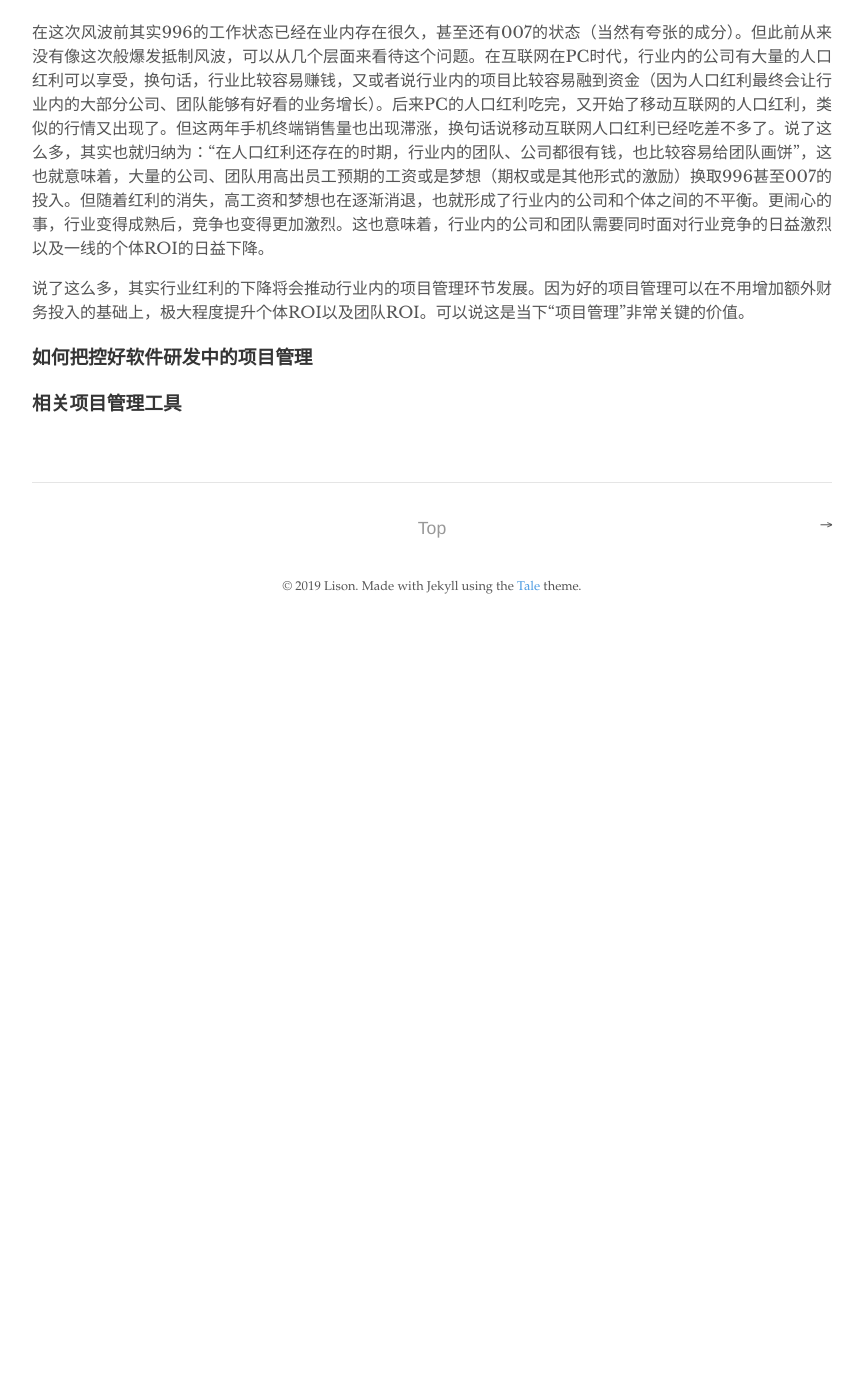
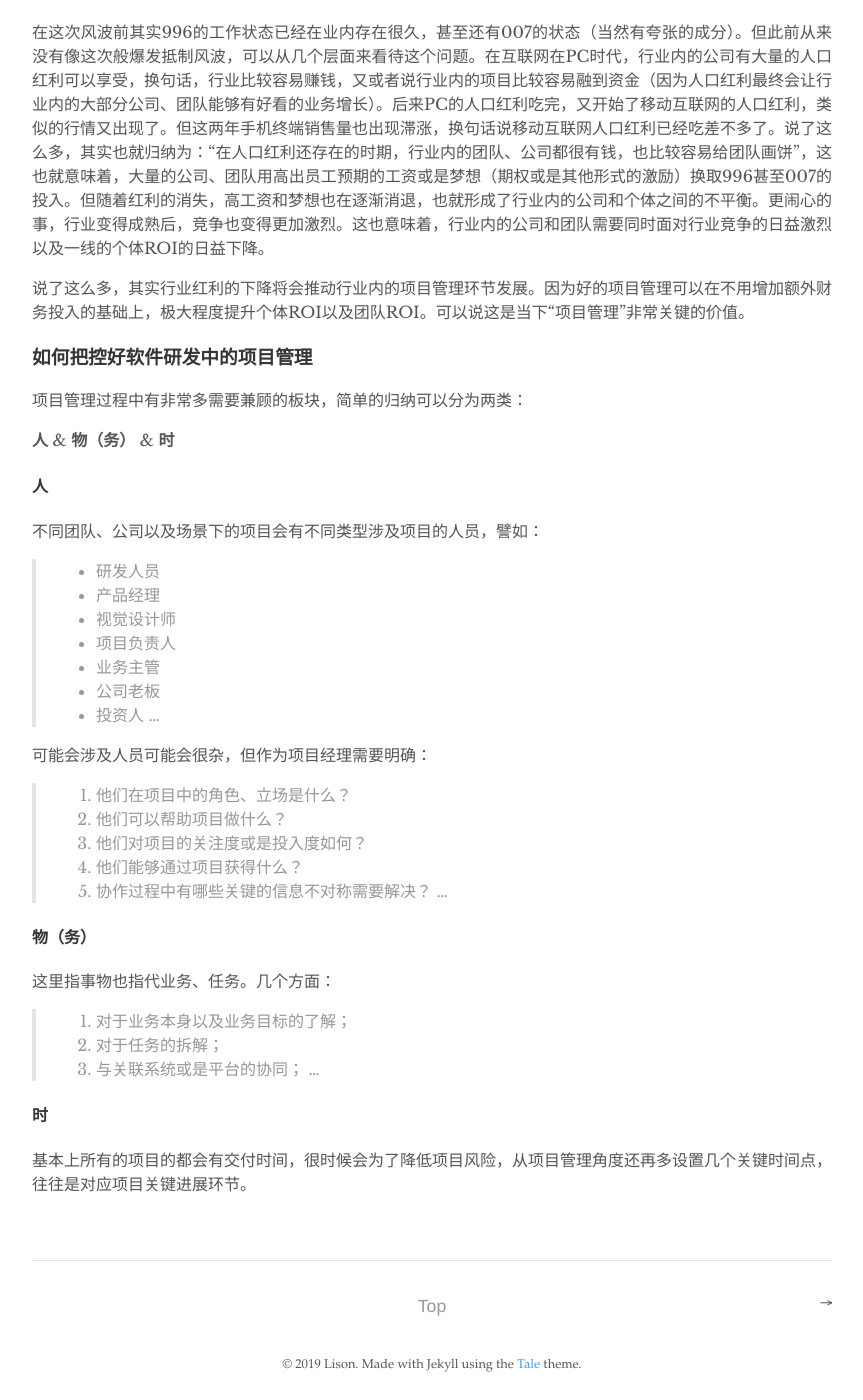
Before and after one commit to blowxian/blowxian.github.io, a Jekyll site: the page built from _posts/2019-07-11-浅谈软件研发项目管理.md, in a window 1280 px wide and 1400 px high, scrolled down 1354 px. Shown: the whole window, without its empty margins (208-1071 px from the left). Built offline with Jekyll 4.4.1, drawn with Linux system fonts in a browser that asks for light colours; before the commit the page ends 1984 px from its top, so only the background shows below that.

Commit message:
update pages

```diff
--- a/_posts/2019-07-11-浅谈软件研发项目管理.md
+++ b/_posts/2019-07-11-浅谈软件研发项目管理.md
@@ -29,6 +29,42 @@ author: Lison
 
 ### 如何把控好软件研发中的项目管理
 
+ 项目管理过程中有非常多需要兼顾的板块，简单的归纳可以分为两类：
+
+**人**  & **物（务）** & **时**
+
+#### 人
+
+不同团队、公司以及场景下的项目会有不同类型涉及项目的人员，譬如：
 
 
-### 相关项目管理工具
+>* 研发人员
+>* 产品经理
+>* 视觉设计师
+>* 项目负责人
+>* 业务主管
+>* 公司老板
+>* 投资人
+>...
+
+可能会涉及人员可能会很杂，但作为项目经理需要明确：
+
+>1. 他们在项目中的角色、立场是什么？
+>2. 他们可以帮助项目做什么？
+>3. 他们对项目的关注度或是投入度如何？
+>4. 他们能够通过项目获得什么？
+>5. 协作过程中有哪些关键的信息不对称需要解决？
+>...
+
+#### 物（务）
+
+这里指事物也指代业务、任务。几个方面：
+
+>1. 对于业务本身以及业务目标的了解；
+>2. 对于任务的拆解；
+>3. 与关联系统或是平台的协同；
+>...
+
+#### 时
+
+基本上所有的项目的都会有交付时间，很时候会为了降低项目风险，从项目管理角度还再多设置几个关键时间点，往往是对应项目关键进展环节。
```
